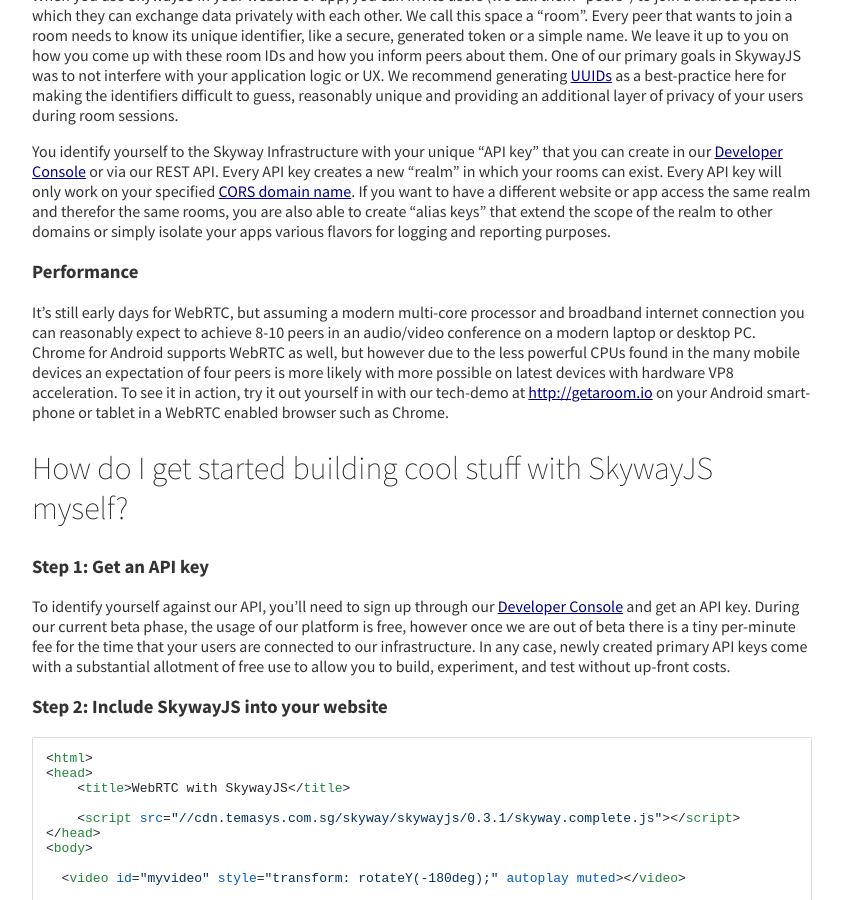
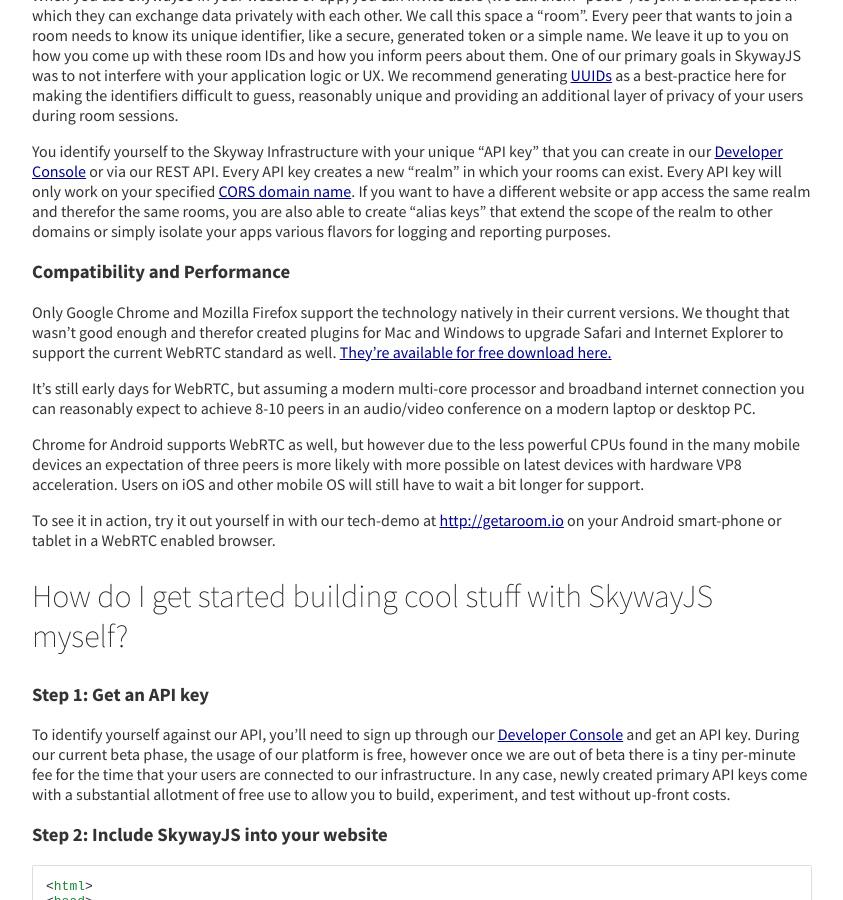
Before and after one commit to Temasys/temasys.github.io, a Jekyll site: the page built from _posts/2014-08-08-Getting_started_with_WebRTC_and_SkywayJS.markdown, in a window 1280 px wide and 900 px high, scrolled down 1034 px. Shown: the whole window, without its empty margins (218-1061 px from the left). Built offline with Jekyll 4.4.1, drawn with Linux system fonts in a browser that asks for light colours; nearby versions of some CDN libraries; Markdown is read by kramdown in place of the engine named in the settings.

Commit message:
Performance update

```diff
--- a/_posts/2014-08-08-Getting_started_with_WebRTC_and_SkywayJS.markdown
+++ b/_posts/2014-08-08-Getting_started_with_WebRTC_and_SkywayJS.markdown
@@ -37,9 +37,15 @@
 You identify yourself to the Skyway Infrastructure with your unique "API key" that you can create in our [Developer Console](https://developer.temasys.com.sg) or via our REST API. Every API key creates a new "realm" in which your rooms can exist. Every API key will only work on your specified [CORS domain name](http://en.wikipedia.org/wiki/Cross-origin_resource_sharing). If you want to have a different website or app access the same realm and therefor the same rooms, you are also able to create "alias keys" that extend the scope of the realm to other domains or simply isolate your apps various flavors for logging and reporting purposes.
 
 
-### Performance
+### Compatibility and Performance
 
-It's still early days for WebRTC, but assuming a modern multi-core processor and broadband internet connection you can reasonably expect to achieve 8-10 peers in an audio/video conference on a modern laptop  or desktop PC. Chrome for Android supports WebRTC as well, but however due to the less powerful CPUs found in the many mobile devices an expectation of four peers is more likely with more possible on latest devices with hardware VP8 acceleration. To see it in action, try it out yourself in with our tech-demo at [http://getaroom.io](http://getaroom.io) on your Android smart-phone or tablet in a WebRTC enabled browser such as Chrome.
+Only Google Chrome and Mozilla Firefox support the technology natively in their current versions. We thought that wasn't good enough and therefor created plugins for Mac and Windows to upgrade Safari and Internet Explorer to support the current WebRTC standard as well. [They're available for free download here.](https://www.google.com.sg/url?sa=t&rct=j&q=&esrc=s&source=web&cd=1&cad=rja&uact=8&ved=0CBsQFjAA&url=https%3A%2F%2Ftemasys.atlassian.net%2Fwiki%2Fdisplay%2FTWPP%2FWebRTC%2BPlugins&ei=S3LsU6HHHtbj8AXCtYLoCg&usg=AFQjCNGXt5FJ1mNT2bS91Sq00ReyUoXUKQ&sig2=rmls5vwC3S2rM5SzlkcaDQ&bvm=bv.73231344,d.dGc)
+
+It's still early days for WebRTC, but assuming a modern multi-core processor and broadband internet connection you can reasonably expect to achieve 8-10 peers in an audio/video conference on a modern laptop or desktop PC.
+
+Chrome for Android supports WebRTC as well, but however due to the less powerful CPUs found in the many mobile devices an expectation of three peers is more likely with more possible on latest devices with hardware VP8 acceleration. Users on iOS and other mobile OS will still have to wait a bit longer for support.
+
+To see it in action, try it out yourself in with our tech-demo at [http://getaroom.io](http://getaroom.io) on your Android smart-phone or tablet in a WebRTC enabled browser.
 
 
 
```
